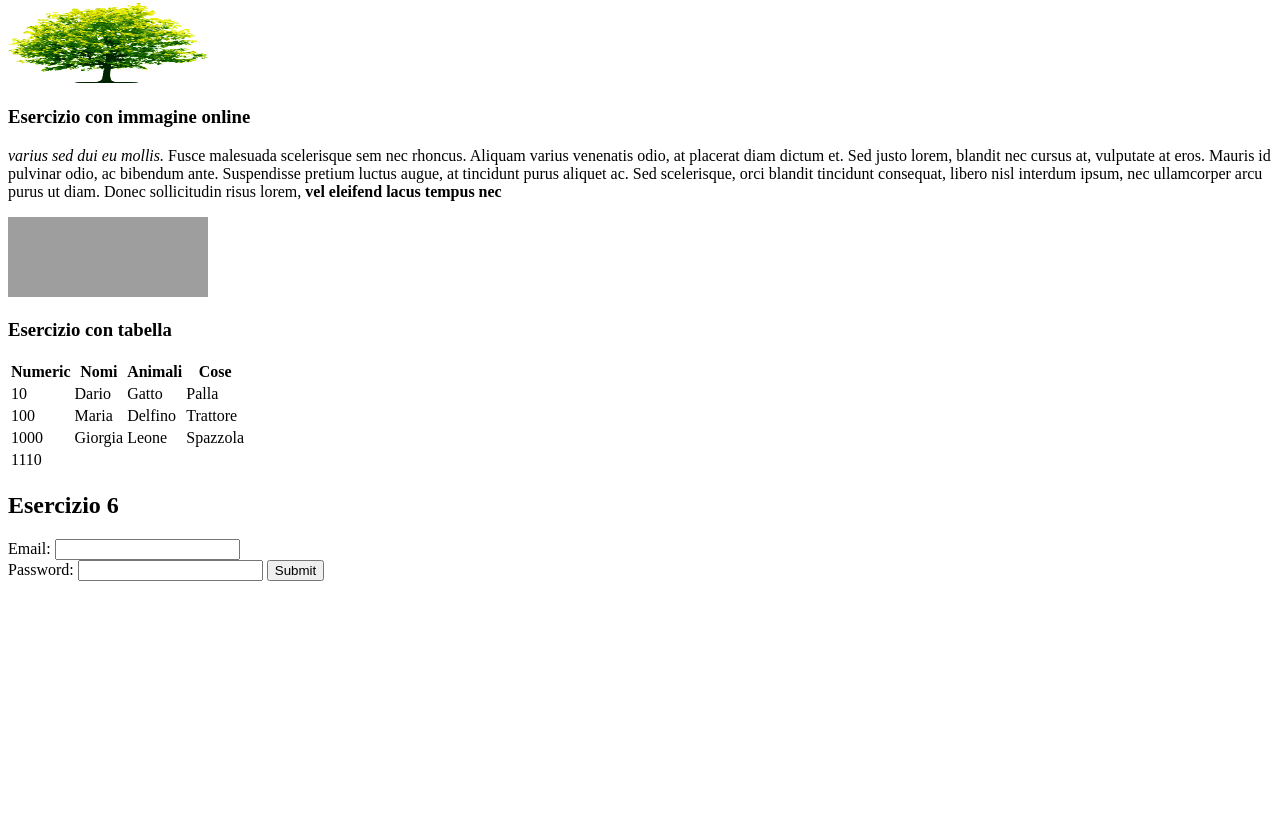
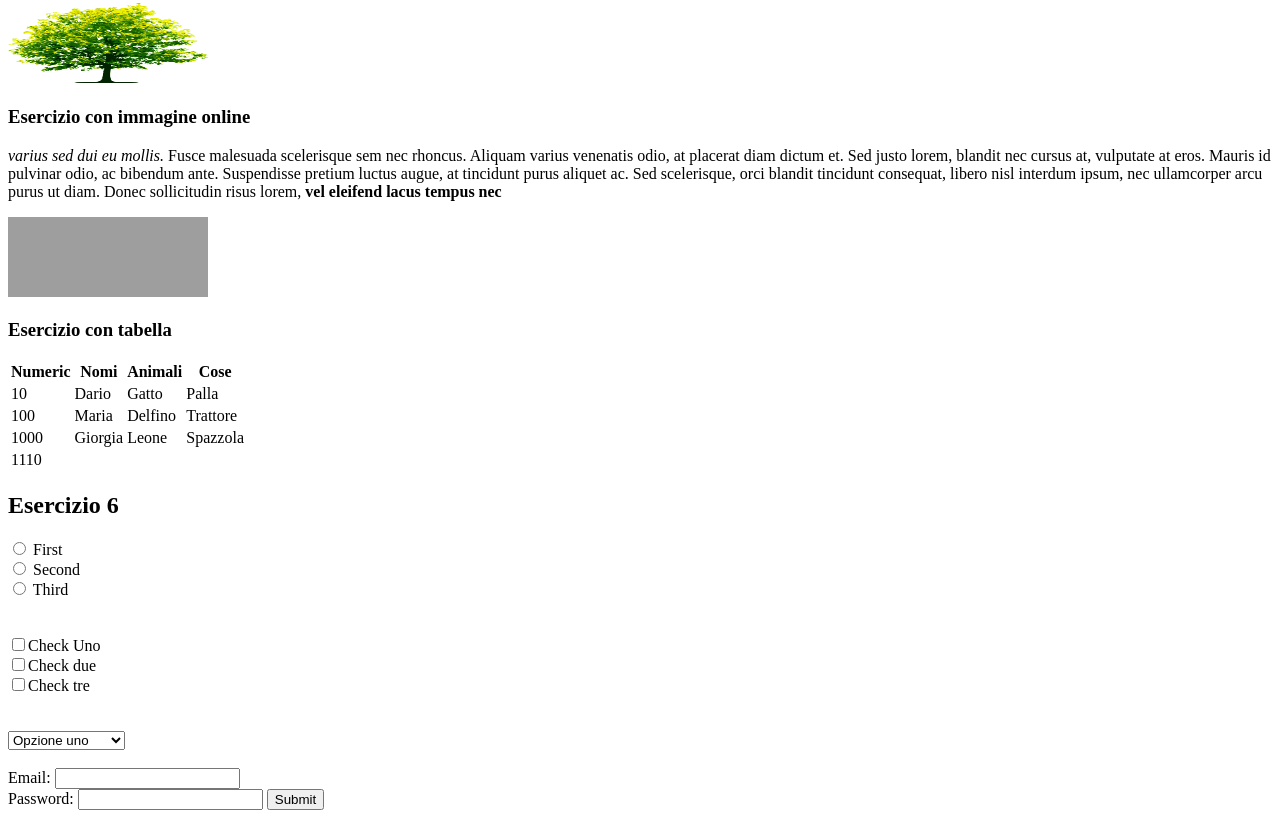
Before and after one commit to dcpUD/applicazioniWeb, a plain HTML site: page esercitazione-1/index.html in a window 1280 px wide. Shown: the part 443-1261 px from the top of the page. Before the commit the page ends 1032 px from the top, so only its background shows below. Drawn offline with Linux system fonts and the light colour scheme; grey boxes are pictures that could not be loaded.

Commit message:
Esercizio 7

```diff
--- a/esercitazione-1/index.html
+++ b/esercitazione-1/index.html
@@ -96,6 +96,25 @@
 
     <h2>Esercizio 6</h2>
     <form action="http://latoserver.dimi.uniud.it/~pilutti/test_form.php">
+        <input type="radio" name="radioChoice" value="1"> First </br>
+        <input type="radio" name="radioChoice" value="2"> Second </br>
+        <input type="radio" name="radioChoice" value="3"> Third </br>
+
+        <br></br>
+
+        <input type="checkbox" name="checkChoice" value="1">Check Uno<br>
+        <input type="checkbox" name="checkChoice" value="1">Check due<br>
+        <input type="checkbox" name="checkChoice" value="1">Check tre<br>
+
+        </br></br>
+            <select>
+                <option>Opzione uno</option>
+                <option>Opzione due</option>
+                <option>Opzione tre</option>
+                <option>Opzione quattro</option>
+                <option>Opzione cinque</option>
+            </select>
+        </br></br>
         <span>Email: </span><input type="text" name="username"></br>
         <span>Password: </span><input type="password" name="password">
         <input type="submit">
```
